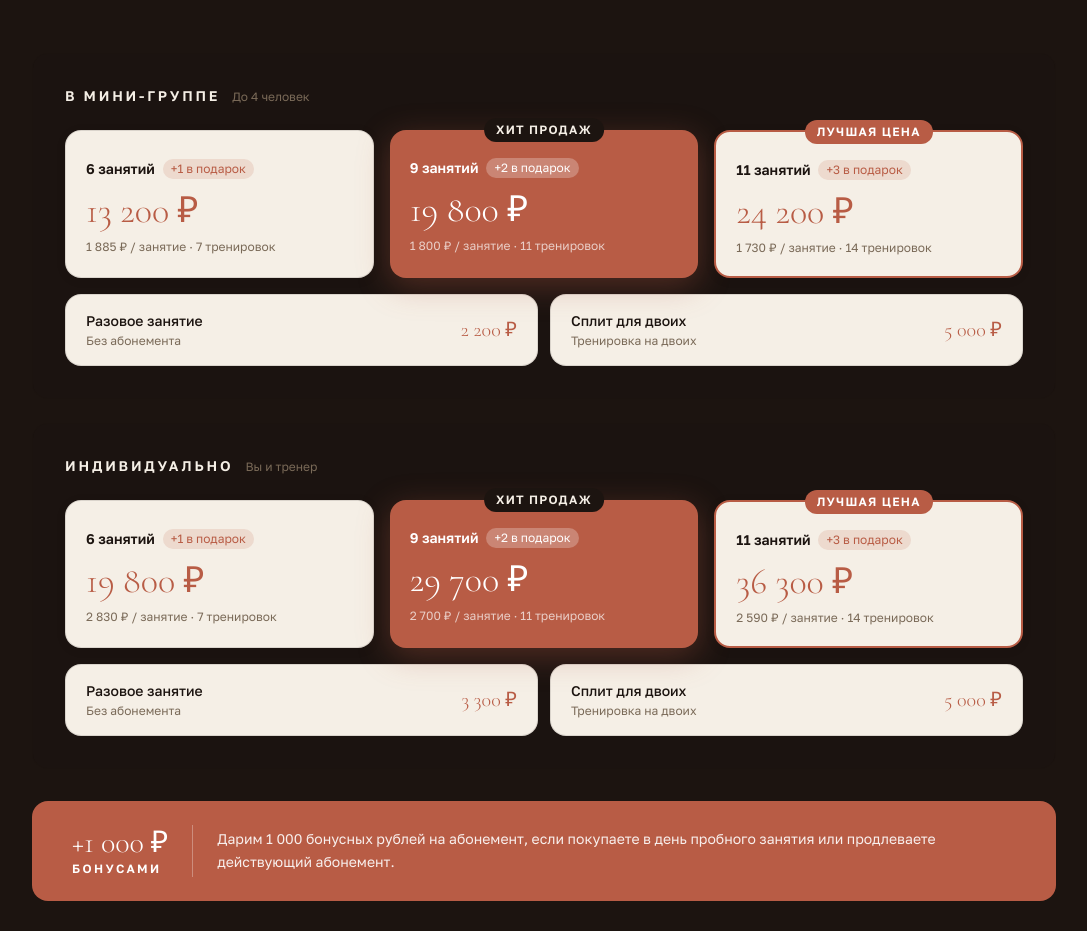
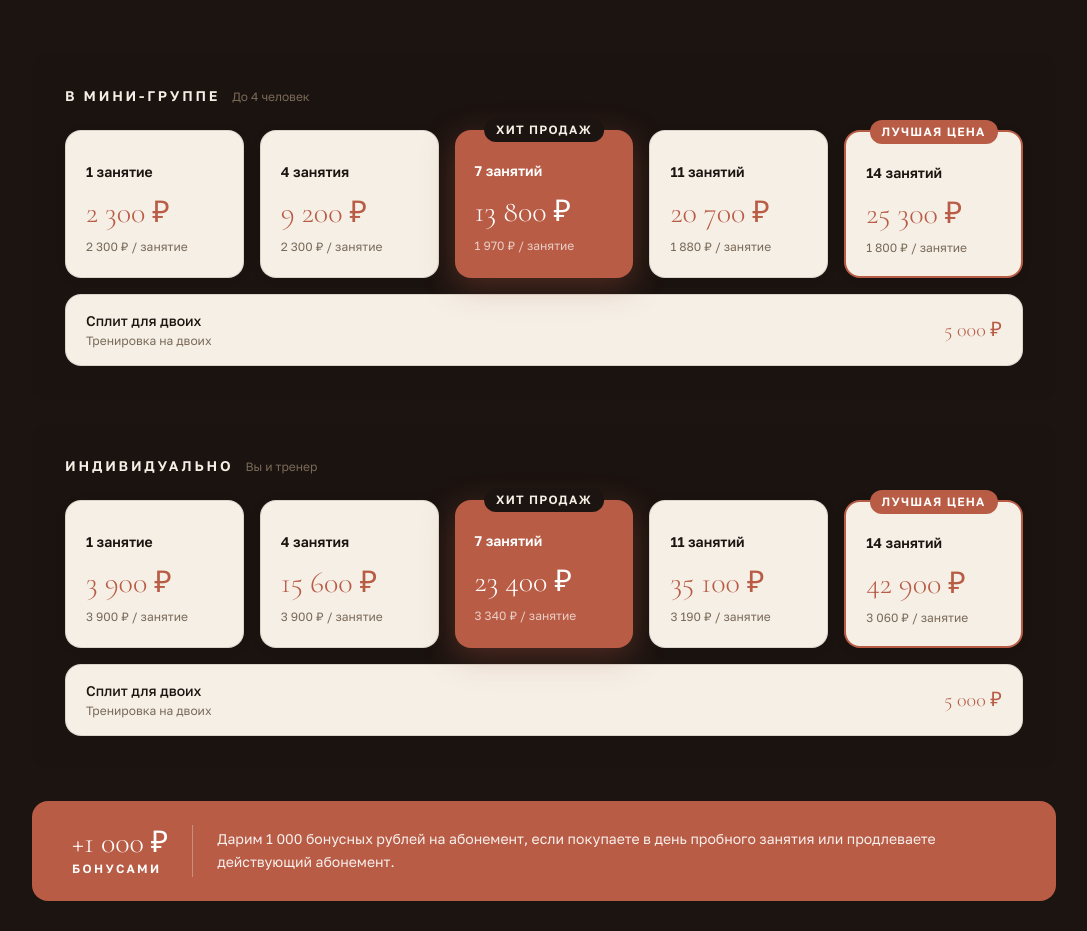
Before and after one commit to pr-poehali-dev/premium-pilates-studio, a React (Vite) app: page / in a window 1280 px wide. Shown: the part 6040-6971 px from the top of the page, without its empty margins (96-1183 px from the left). Built offline with nearby package versions, Linux system fonts and the light colour scheme.

Commit message:
Update prices on website

```diff
--- a/src/pages/Index.tsx
+++ b/src/pages/Index.tsx
@@ -70,15 +70,19 @@ const TRAINERS = [
 ];
 
 const GROUP_PRICES = [
-  { name: "6 занятий", price: "13 200 ₽", gift: "+1", perClass: "1 885 ₽", totalClasses: 7, badge: null },
-  { name: "9 занятий", price: "19 800 ₽", gift: "+2", perClass: "1 800 ₽", totalClasses: 11, badge: "hit" },
-  { name: "11 занятий", price: "24 200 ₽", gift: "+3", perClass: "1 730 ₽", totalClasses: 14, badge: "best" },
+  { name: "1 занятие", price: "2 300 ₽", perClass: "2 300 ₽", totalClasses: 1, badge: null },
+  { name: "4 занятия", price: "9 200 ₽", perClass: "2 300 ₽", totalClasses: 4, badge: null },
+  { name: "7 занятий", price: "13 800 ₽", perClass: "1 970 ₽", totalClasses: 7, badge: "hit" },
+  { name: "11 занятий", price: "20 700 ₽", perClass: "1 880 ₽", totalClasses: 11, badge: null },
+  { name: "14 занятий", price: "25 300 ₽", perClass: "1 800 ₽", totalClasses: 14, badge: "best" },
 ];
 
 const SOLO_PRICES = [
-  { name: "6 занятий", price: "19 800 ₽", gift: "+1", perClass: "2 830 ₽", totalClasses: 7, badge: null },
-  { name: "9 занятий", price: "29 700 ₽", gift: "+2", perClass: "2 700 ₽", totalClasses: 11, badge: "hit" },
-  { name: "11 занятий", price: "36 300 ₽", gift: "+3", perClass: "2 590 ₽", totalClasses: 14, badge: "best" },
+  { name: "1 занятие", price: "3 900 ₽", perClass: "3 900 ₽", totalClasses: 1, badge: null },
+  { name: "4 занятия", price: "15 600 ₽", perClass: "3 900 ₽", totalClasses: 4, badge: null },
+  { name: "7 занятий", price: "23 400 ₽", perClass: "3 340 ₽", totalClasses: 7, badge: "hit" },
+  { name: "11 занятий", price: "35 100 ₽", perClass: "3 190 ₽", totalClasses: 11, badge: null },
+  { name: "14 занятий", price: "42 900 ₽", perClass: "3 060 ₽", totalClasses: 14, badge: "best" },
 ];
 
 
@@ -720,7 +724,7 @@ export default function Index() {
                 <h3 className="font-body font-bold text-sm tracking-[0.2em] uppercase" style={{ color: "var(--verve-dark)" }}>В мини-группе</h3>
                 <span className="font-body text-xs" style={{ color: "var(--verve-muted)" }}>До 4 человек</span>
               </div>
-              <div className="grid grid-cols-1 sm:grid-cols-3 gap-4 mb-4">
+              <div className="grid grid-cols-2 sm:grid-cols-3 lg:grid-cols-5 gap-4 mb-4">
                 {GROUP_PRICES.map((row) => (
                   <div
                     key={row.name}
@@ -741,26 +745,15 @@ export default function Index() {
                         Лучшая цена
                       </div>
                     )}
-                    <div className="flex items-center flex-wrap gap-2 mb-3">
+                    <div className="mb-3">
                       <span className="font-body font-bold text-sm" style={{ color: row.badge === "hit" ? "#fff" : "var(--verve-cream)" }}>{row.name}</span>
-                      <span className="font-body text-xs px-2 py-0.5 rounded-full" style={{ background: row.badge === "hit" ? "rgba(255,255,255,0.25)" : "rgba(184,92,69,0.15)", color: row.badge === "hit" ? "#fff" : "var(--verve-gold)" }}>
-                        {row.gift} в подарок
-                      </span>
                     </div>
-                    <div className="font-display text-3xl md:text-4xl font-light mb-2" style={{ color: row.badge === "hit" ? "#fff" : "var(--verve-gold)" }}>{row.price}</div>
+                    <div className="font-display text-2xl md:text-3xl font-light mb-2" style={{ color: row.badge === "hit" ? "#fff" : "var(--verve-gold)" }}>{row.price}</div>
                     <div className="font-body text-xs" style={{ color: row.badge === "hit" ? "rgba(255,255,255,0.7)" : "var(--verve-muted)" }}>
-                      {row.perClass} / занятие · {row.totalClasses} тренировок
+                      {row.perClass} / занятие
                     </div>
                   </div>
                 ))}
-              </div>
-              <div className="grid grid-cols-1 sm:grid-cols-2 gap-3">
-                <div className="rounded-2xl px-5 py-4 flex items-center justify-between" style={{ background: "var(--verve-dark)", border: "1px solid rgba(28,20,16,0.12)" }}>
-                  <div>
-                    <p className="font-body font-medium text-sm" style={{ color: "var(--verve-cream)" }}>Разовое занятие</p>
-                    <p className="font-body text-xs mt-0.5" style={{ color: "var(--verve-muted)" }}>Без абонемента</p>
-                  </div>
-                  <span className="font-display text-xl font-light" style={{ color: "var(--verve-gold)" }}>2 200 ₽</span>
               </div>
               <div className="rounded-2xl px-5 py-4 flex items-center justify-between" style={{ background: "var(--verve-dark)", border: "1px solid rgba(28,20,16,0.12)" }}>
                 <div>
@@ -768,7 +761,6 @@ export default function Index() {
                   <p className="font-body text-xs mt-0.5" style={{ color: "var(--verve-muted)" }}>Тренировка на двоих</p>
                 </div>
                 <span className="font-display text-xl font-light" style={{ color: "var(--verve-gold)" }}>5 000 ₽</span>
-                </div>
               </div>
             </div>
           </div>
@@ -780,7 +772,7 @@ export default function Index() {
                 <h3 className="font-body font-bold text-sm tracking-[0.2em] uppercase" style={{ color: "var(--verve-dark)" }}>Индивидуально</h3>
                 <span className="font-body text-xs" style={{ color: "var(--verve-muted)" }}>Вы и тренер</span>
               </div>
-              <div className="grid grid-cols-1 sm:grid-cols-3 gap-4 mb-4">
+              <div className="grid grid-cols-2 sm:grid-cols-3 lg:grid-cols-5 gap-4 mb-4">
                 {SOLO_PRICES.map((row) => (
                   <div
                     key={row.name}
@@ -801,26 +793,15 @@ export default function Index() {
                         Лучшая цена
                       </div>
                     )}
-                    <div className="flex items-center flex-wrap gap-2 mb-3">
+                    <div className="mb-3">
                       <span className="font-body font-bold text-sm" style={{ color: row.badge === "hit" ? "#fff" : "var(--verve-cream)" }}>{row.name}</span>
-                      <span className="font-body text-xs px-2 py-0.5 rounded-full" style={{ background: row.badge === "hit" ? "rgba(255,255,255,0.25)" : "rgba(184,92,69,0.15)", color: row.badge === "hit" ? "#fff" : "var(--verve-gold)" }}>
-                        {row.gift} в подарок
-                      </span>
                     </div>
-                    <div className="font-display text-3xl md:text-4xl font-light mb-2" style={{ color: row.badge === "hit" ? "#fff" : "var(--verve-gold)" }}>{row.price}</div>
+                    <div className="font-display text-2xl md:text-3xl font-light mb-2" style={{ color: row.badge === "hit" ? "#fff" : "var(--verve-gold)" }}>{row.price}</div>
                     <div className="font-body text-xs" style={{ color: row.badge === "hit" ? "rgba(255,255,255,0.7)" : "var(--verve-muted)" }}>
-                      {row.perClass} / занятие · {row.totalClasses} тренировок
+                      {row.perClass} / занятие
                     </div>
                   </div>
                 ))}
-              </div>
-              <div className="grid grid-cols-1 sm:grid-cols-2 gap-3">
-                <div className="rounded-2xl px-5 py-4 flex items-center justify-between" style={{ background: "var(--verve-dark)", border: "1px solid rgba(28,20,16,0.12)" }}>
-                  <div>
-                    <p className="font-body font-medium text-sm" style={{ color: "var(--verve-cream)" }}>Разовое занятие</p>
-                    <p className="font-body text-xs mt-0.5" style={{ color: "var(--verve-muted)" }}>Без абонемента</p>
-                  </div>
-                  <span className="font-display text-xl font-light" style={{ color: "var(--verve-gold)" }}>3 300 ₽</span>
               </div>
               <div className="rounded-2xl px-5 py-4 flex items-center justify-between" style={{ background: "var(--verve-dark)", border: "1px solid rgba(28,20,16,0.12)" }}>
                 <div>
@@ -828,7 +809,6 @@ export default function Index() {
                   <p className="font-body text-xs mt-0.5" style={{ color: "var(--verve-muted)" }}>Тренировка на двоих</p>
                 </div>
                 <span className="font-display text-xl font-light" style={{ color: "var(--verve-gold)" }}>5 000 ₽</span>
-                </div>
               </div>
             </div>
           </div>
```
Lines whose indentation alone changed are shown as unchanged.
